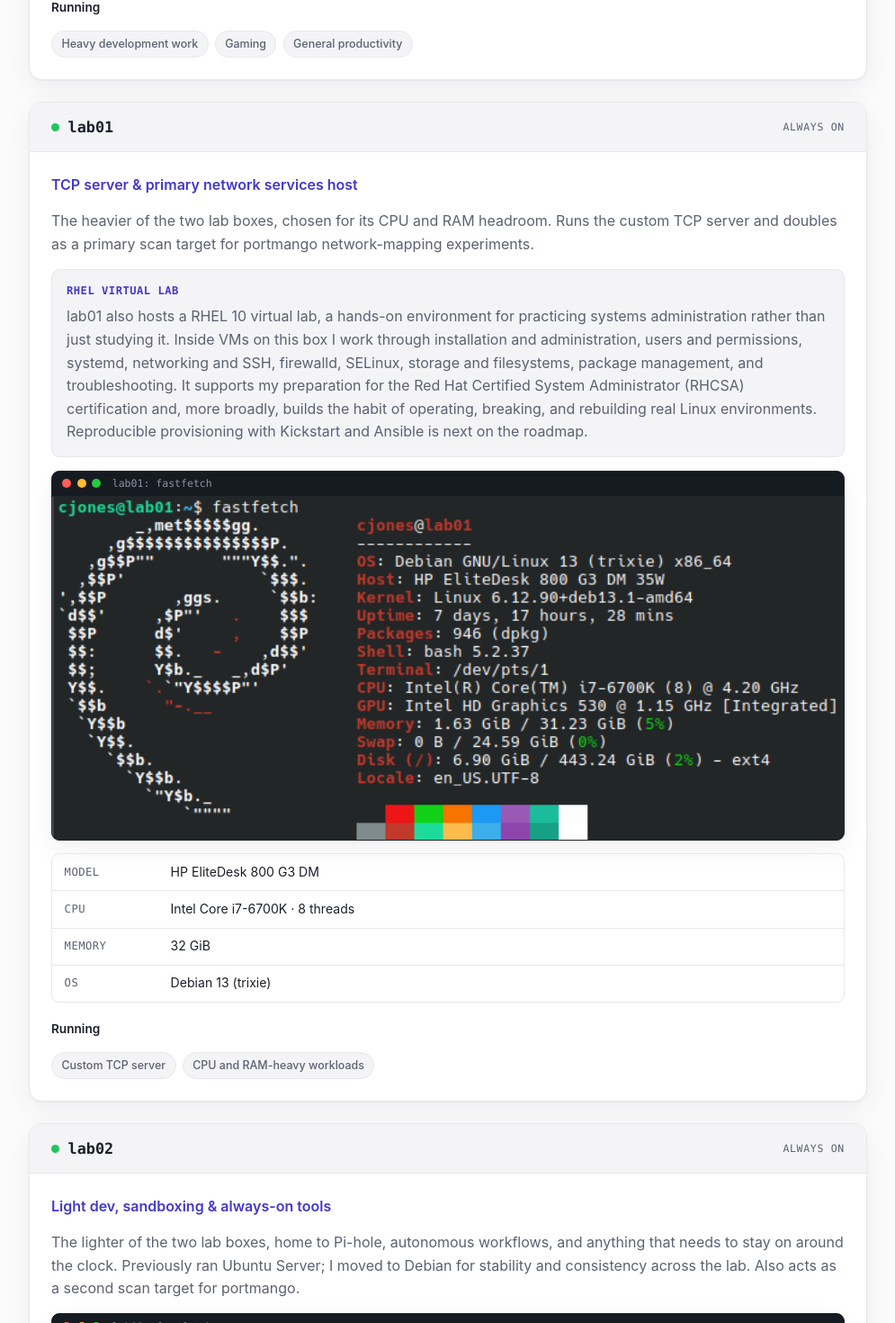
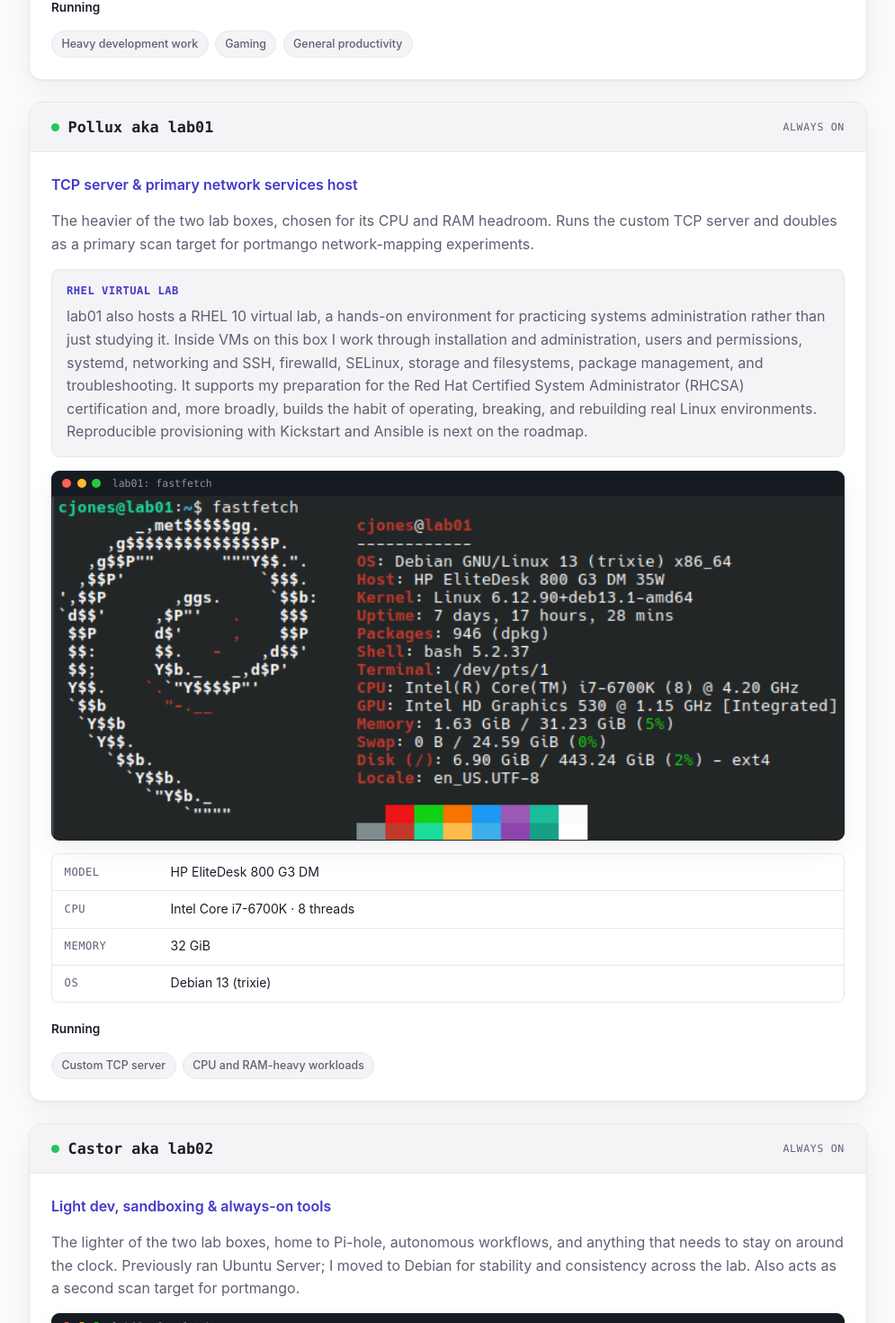
Before and after one commit to caj00017/new-site, a React (Vite) app: page /homelab in a window 1280 px wide. Shown: the part 1280-2750 px from the top of the page at 90% size, without its empty margins (142-1137 px from the left). Built offline with nearby package versions, Linux system fonts and the light colour scheme.

Commit message:
Name lab nodes Pollux and Castor

```diff
--- a/src/components/Homelab.jsx
+++ b/src/components/Homelab.jsx
@@ -36,7 +36,7 @@ function Homelab() {
               <div className="lab-card-head">
                 <div className="lab-host">
                   <span className={`lab-dot lab-dot--${box.status}`} aria-hidden="true" />
-                  <span className="lab-hostname">{box.hostname}</span>
+                  <span className="lab-hostname">{box.name || box.hostname}</span>
                 </div>
                 <span className="lab-status-label">{box.statusLabel}</span>
               </div>
--- a/src/data/content.js
+++ b/src/data/content.js
@@ -29,11 +29,10 @@ export const projects = [
       'A network mapper I am building from the ground up in Go to deepen my systems-engineering and networking skills. Rather than cloning nmap feature-for-feature, portmango re-implements the core discovery techniques (ARP-based local host discovery, TCP SYN and connect scanning, and ICMP probing) while I study each protocol at the packet level and verify the behavior in Wireshark.',
     highlights: [
       'Designed around a structured, JSON-first output model rather than terminal text, so results are machine-readable by default.',
-      'Differentiator: exposes the scanner to AI agents over the Model Context Protocol (MCP) for authorized network reconnaissance, a use case CLI tools like nmap were never shaped for.',
       'Developed and tested against an isolated, containerized lab network to keep all scanning in-scope and reproducible.',
       'Documented end to end in a developer’s notebook capturing the design decisions and trade-offs behind each module.',
     ],
-    tech: ['Go', 'TCP/IP', 'ARP', 'ICMP', 'Wireshark', 'Docker', 'Model Context Protocol'],
+    tech: ['Go', 'TCP/IP', 'ARP', 'ICMP', 'Wireshark', 'Docker'],
   },
   {
     slug: 'picard',
@@ -226,6 +225,7 @@ export const homelab = {
     },
     {
       hostname: 'lab01',
+      name: 'Pollux aka lab01',
       role: 'TCP server & primary network services host',
       status: 'online',
       statusLabel: 'Always on',
@@ -245,6 +245,7 @@ export const homelab = {
     },
     {
       hostname: 'lab02',
+      name: 'Castor aka lab02',
       role: 'Light dev, sandboxing & always-on tools',
       status: 'online',
       statusLabel: 'Always on',
```
Also changed, not shown: public/llms.txt.
